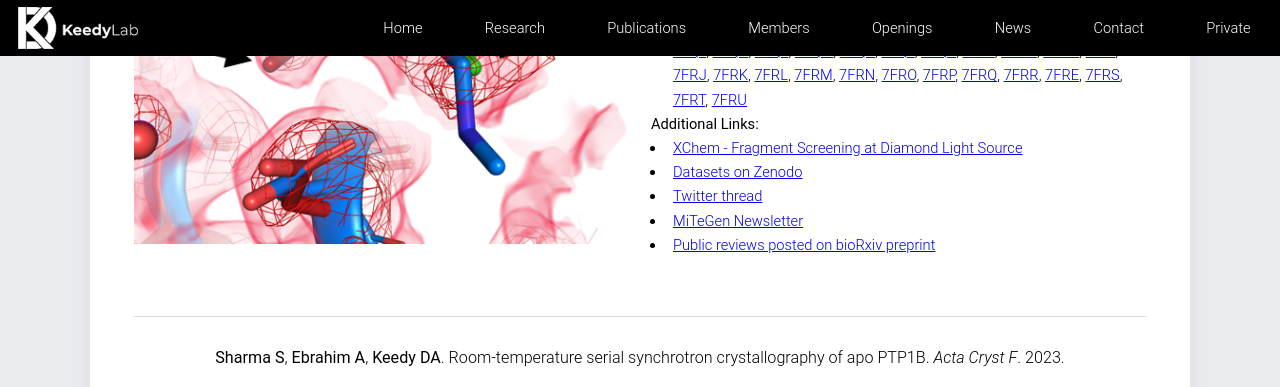
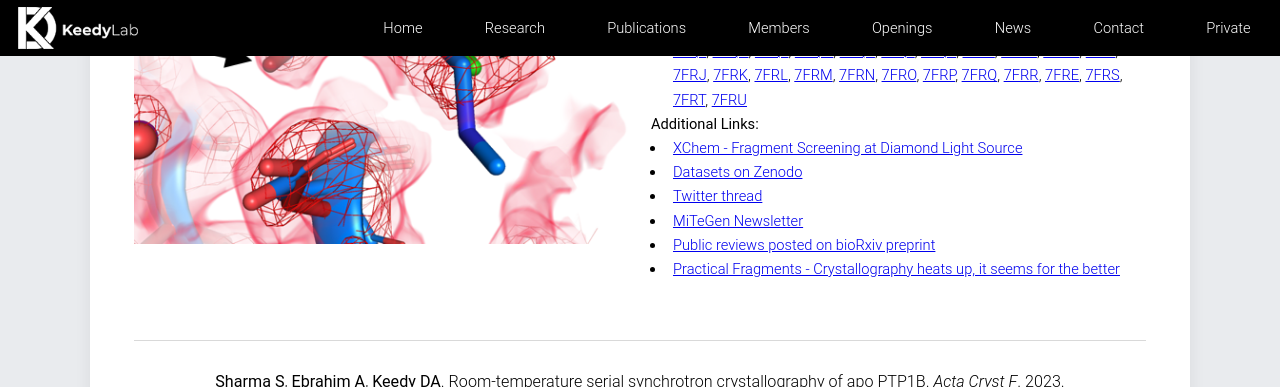
Before and after one commit to keedylab/keedylab.github.io, a Jekyll site: the page built from publications/index.html, in a window 1280 px wide and 900 px high, scrolled down 1056 px, cut to the strip 0-387 px from the top of the window. Built offline with Jekyll 4.4.1, drawn with Linux system fonts in a browser that asks for light colours.

Commit message:
Added Practical Fragments for Tamar paper

```diff
--- a/_data/publications.yml
+++ b/_data/publications.yml
@@ -63,6 +63,8 @@
       url: https://myemail.constantcontact.com/Is-RT-More-Revealing---Cryogenic-eCryoTag-System---Crystallography-Phasing-Products---Events---News--Jobs.html?soid=1102010861736&aid=6Daadtrec_0
     - name: Public reviews posted on bioRxiv preprint
       url: https://www.biorxiv.org/content/10.1101/2022.11.02.514751v1#review
+    - name: Practical Fragments - Crystallography heats up, it seems for the better
+      url: https://practicalfragments.blogspot.com/2023/03/crystallography-heats-up-it-seems-for.html
 
 - citation: '**Sharma S**, **Ebrahim A**, **Keedy DA**. Room-temperature serial synchrotron crystallography of apo PTP1B. *Acta Cryst F*. 2023.'
   date: 202208
```
